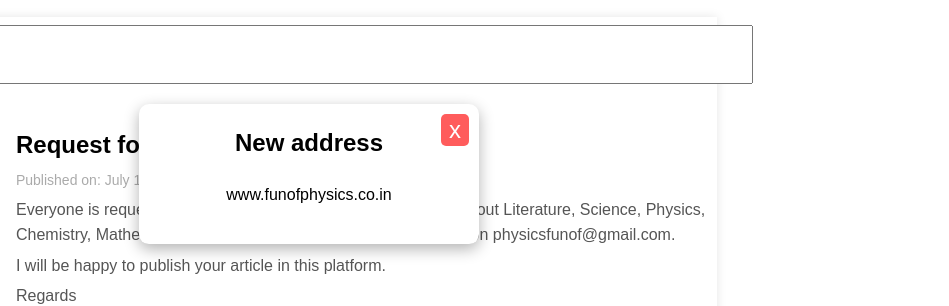
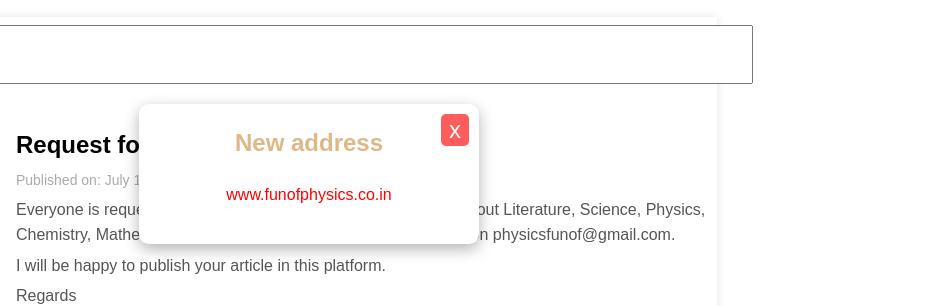
Before and after one commit to funofphysics/funofphysics.github.io, a plain HTML site: page index.html in a window 1280 px wide. Shown: the part 226-532 px from the top of the page, 331-1280 px from the left. Drawn offline with nearby package versions, Linux system fonts and the light colour scheme.

Commit message:
update css

```diff
--- a/css/styles.css
+++ b/css/styles.css
@@ -225,6 +225,11 @@ body {
 
 .popup h2 {
     margin-top: 0;
+    color: burlywood;
+}
+
+.popup p {
+    color: red;
 }
 
 .popup .close-btn {
```
